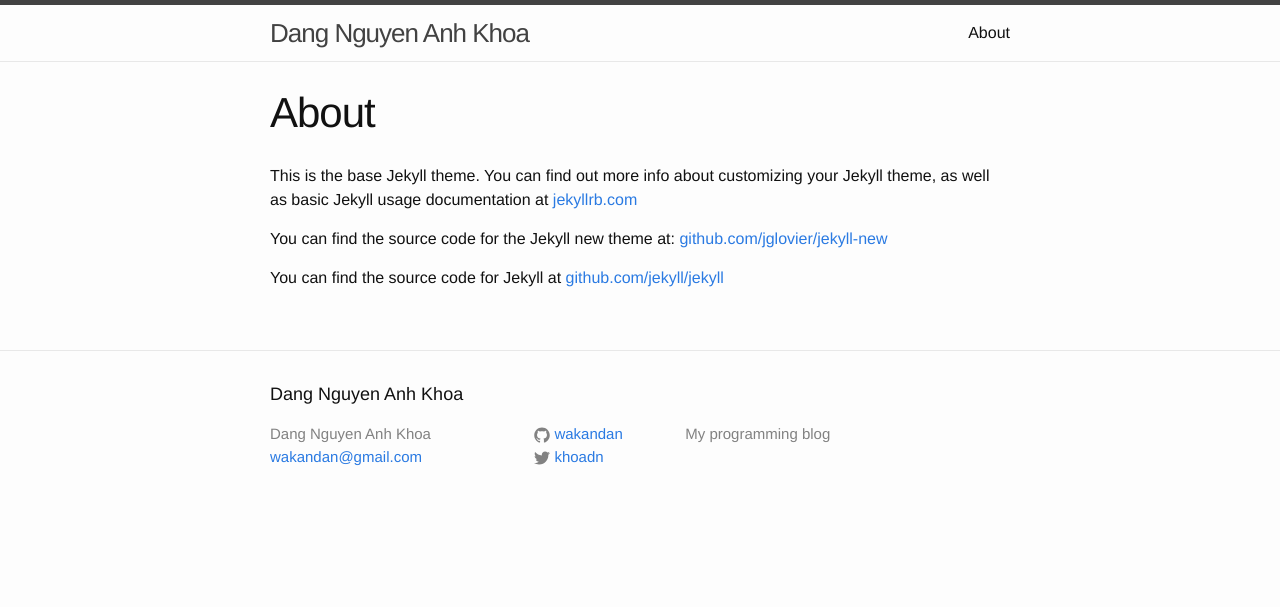
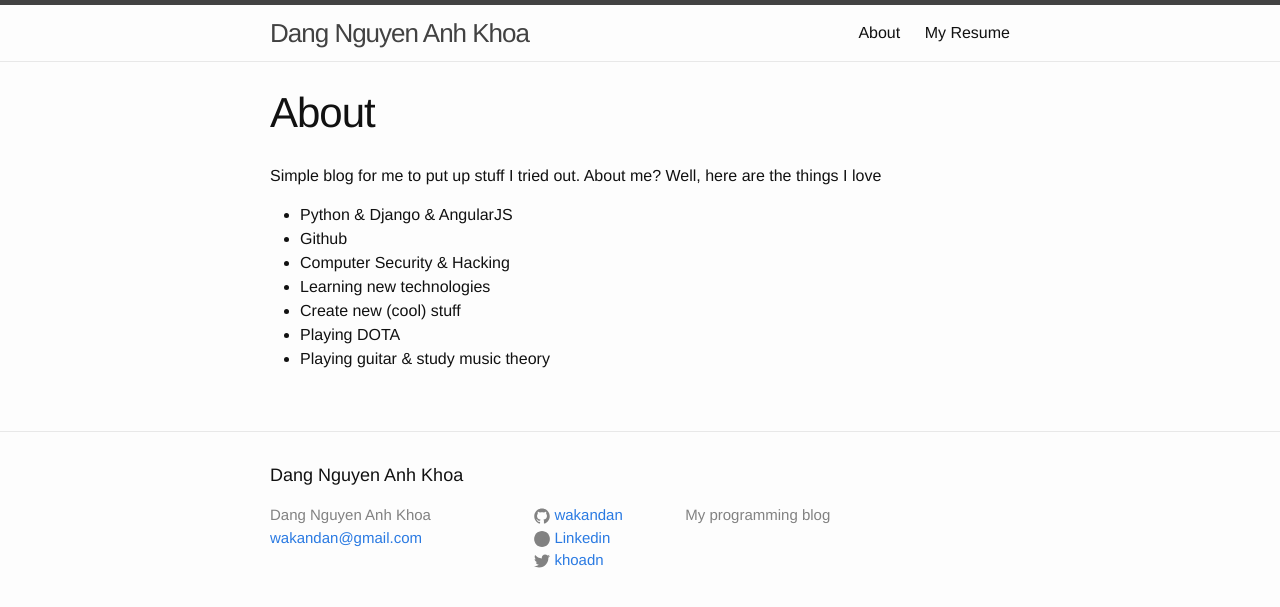
Before and after one commit to wakandan/wakandan.github.io, a Jekyll site: the page built from _pages/about.md, in a window 1280 px wide. Shown: the top 607 px of the page. Built offline with Jekyll 4.4.1, drawn with Linux system fonts in a browser that asks for light colours.

Commit message:
Add a link to my resume Add linkedin link Modify "About" page

```diff
--- a/_config.yml
+++ b/_config.yml
@@ -10,3 +10,6 @@ github_username:  wakandan
 
 # Build settings
 markdown: kramdown
+include: ['_pages']
+relative_permalinks: false
+paginate: 10
--- a/_includes/footer.html
+++ b/_includes/footer.html
@@ -27,6 +27,18 @@
             </a>
           </li>
           {% endif %}
+          <li><a href="http://sg.linkedin.com/in/khoadn/">
+              <span class='icon'>
+                  <svg width="40px" height="40px" viewBox="0 0 60 60" version="1.1" xmlns="http://www.w3.org/2000/svg" xmlns:xlink="http://www.w3.org/1999/xlink" xmlns:sketch="http://www.bohemiancoding.com/sketch/ns">
+<path d="M0.449161376,30 C0.449161376,13.4314567 13.6795217,0 30,0 C46.3204783,0 59.5508386,13.4314567 59.5508386,30 C59.5508386,46.5685433 46.3204783,60 30,60 C13.6795217,60 0.449161376,46.5685433 0.449161376,30 Z M0.449161376,30" fill="#007BB6" sketch:type="MSShapeGroup"></path>
+<path d="M22.4680392,23.7098144 L15.7808366,23.7098144 L15.7808366,44.1369537 L22.4680392,44.1369537 L22.4680392,23.7098144 Z M22.4680392,23.7098144" id="Path" fill="#FFFFFF" sketch:type="MSShapeGroup"></path>
+<path d="M22.9084753,17.3908761 C22.8650727,15.3880081 21.4562917,13.862504 19.1686418,13.862504 C16.8809918,13.862504 15.3854057,15.3880081 15.3854057,17.3908761 C15.3854057,19.3522579 16.836788,20.9216886 19.0818366,20.9216886 L19.1245714,20.9216886 C21.4562917,20.9216886 22.9084753,19.3522579 22.9084753,17.3908761 Z M22.9084753,17.3908761" id="Path" fill="#FFFFFF" sketch:type="MSShapeGroup"></path>
+<path d="M46.5846502,32.4246563 C46.5846502,26.1503226 43.2856534,23.2301456 38.8851658,23.2301456 C35.3347011,23.2301456 33.7450983,25.2128128 32.8575489,26.6036896 L32.8575489,23.7103567 L26.1695449,23.7103567 C26.2576856,25.6271338 26.1695449,44.137496 26.1695449,44.137496 L32.8575489,44.137496 L32.8575489,32.7292961 C32.8575489,32.1187963 32.9009514,31.5097877 33.0777669,31.0726898 C33.5610713,29.8530458 34.6614937,28.5902885 36.5089747,28.5902885 C38.9297703,28.5902885 39.8974476,30.4634101 39.8974476,33.2084226 L39.8974476,44.1369537 L46.5843832,44.1369537 L46.5846502,32.4246563 Z M46.5846502,32.4246563" id="Path" fill="#FFFFFF" sketch:type="MSShapeGroup"></path>
+<path d="M59.5508386,30 C59.5508386,46.5685433 46.3204783,60 30,60 C23.9471212,60 18.3192858,58.1525134 13.6339051,54.9827754 L47.4941264,5.81941103 C54.8060245,11.2806503 59.5508386,20.0777973 59.5508386,30 Z M59.5508386,30" id="reflec" fill-opacity="0.08" fill="#000000" sketch:type="MSShapeGroup"></path>
+</svg>
+              </span>
+              <span>Linkedin</span>
+          </a></li>
 
           {% if site.twitter_username %}
           <li>
--- a/_includes/header.html
+++ b/_includes/header.html
@@ -19,6 +19,7 @@
           <a class="page-link" href="{{ page.url | prepend: site.baseurl }}">{{ page.title }}</a>
           {% endif %}
         {% endfor %}
+        <a class='page-link' href='/downloads/DangNguyenAnhKhoa_CV.pdf'>My Resume</a>
       </div>
     </nav>
 
--- /dev/null
+++ b/_pages/about.md
@@ -0,0 +1,15 @@
+---
+layout: page
+title: About
+permalink: /about/
+---
+
+Simple blog for me to put up stuff I tried out. About me? Well, here are the things I love
+
+* Python & Django & AngularJS
+* Github
+* Computer Security & Hacking
+* Learning new technologies
+* Create new (cool) stuff
+* Playing DOTA
+* Playing guitar & study music theory
--- a/about.md
+++ /dev/null
@@ -1,11 +0,0 @@
----
-layout: page
-title: About
-permalink: /about/
----
-
-This is the base Jekyll theme. You can find out more info about customizing your Jekyll theme, as well as basic Jekyll usage documentation at [jekyllrb.com](http://jekyllrb.com/)
-
-You can find the source code for the Jekyll new theme at: [github.com/jglovier/jekyll-new](https://github.com/jglovier/jekyll-new)
-
-You can find the source code for Jekyll at [github.com/jekyll/jekyll](https://github.com/jekyll/jekyll)
```
Also changed, not shown: Gemfile (added, +8 -0 lines), _layouts/default.html (line endings or trailing spaces), 2 other files.
